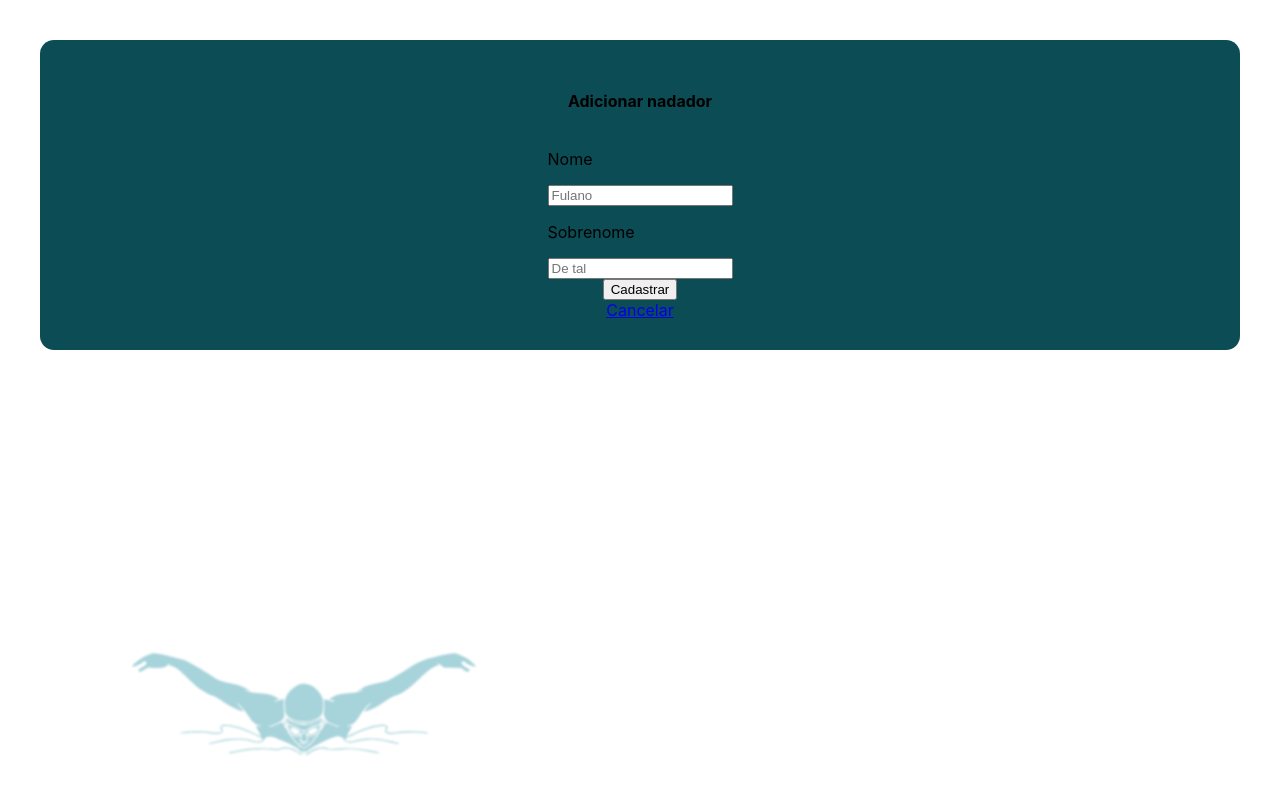
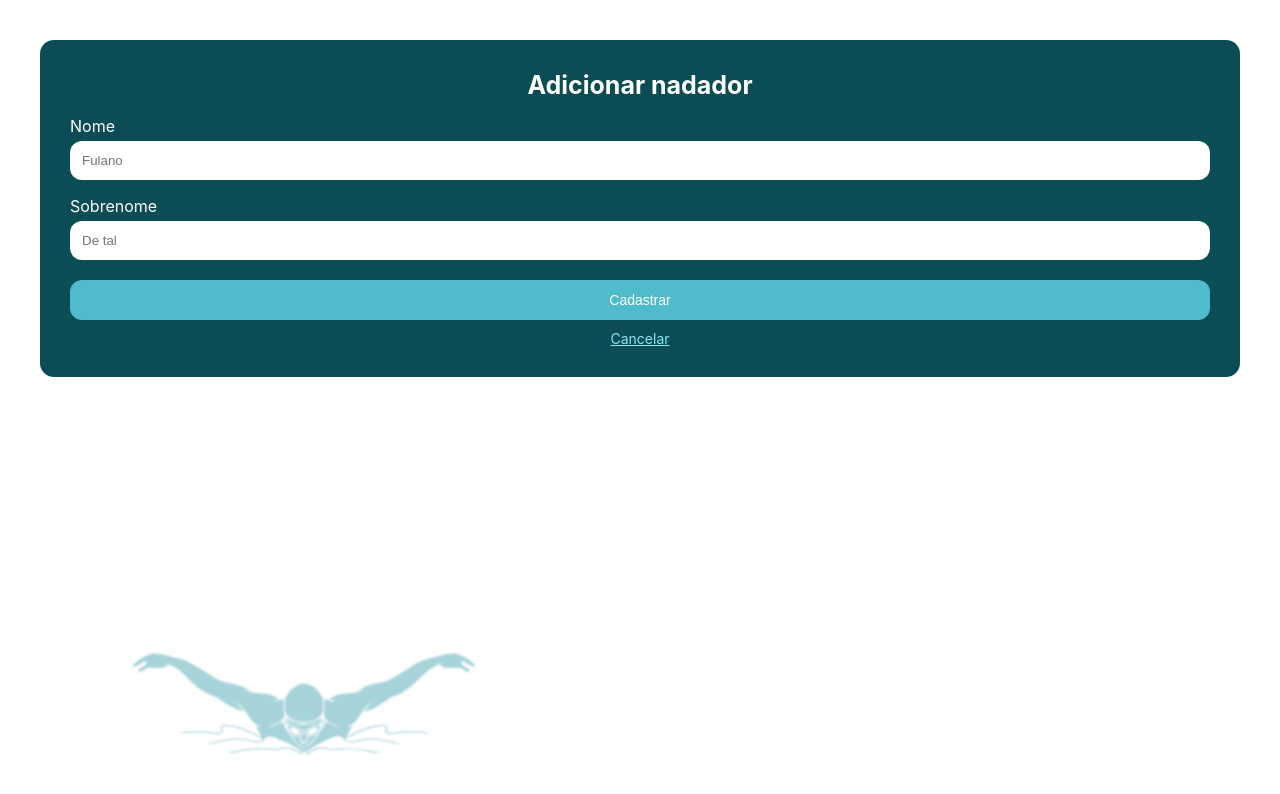
Before and after one commit to victorlpgazolli/swimmer-reaction-timer-meter, a React (Create React App) app in the folder src/frontend/: page /#/nadadores/adicionar in a window 1280 px wide. Shown: the top 794 px of the page. Built offline with nearby package versions, Linux system fonts and the light colour scheme; no server answers.

Commit message:
[ref] add swimmer

```diff
--- a/src/frontend/src/pages/AddSwimmer/index.js
+++ b/src/frontend/src/pages/AddSwimmer/index.js
@@ -37,27 +37,64 @@ function AddSwimmerPage({
                         flexDirection: "column"
                     }}>
 
-                    <h4>Adicionar nadador</h4>
+                    <h4 style={{
+                        color: "white",
+                        fontSize: 25,
+                        margin: 0,
+                    }}>Adicionar nadador</h4>
                     <form style={{
                         display: "flex",
                         flexDirection: "column",
                         justifyContent: "center",
                         flex: 1,
+                        width: "100%"
                     }}>
-                        <p>Nome</p>
-                        <input placeholder='Fulano' />
-                        <p>Sobrenome</p>
-                        <input placeholder='De tal' />
+                        <p style={{
+                            marginBottom: 5,
+                            color: "#fff"
+                        }}>Nome</p>
+                        <input style={{
+                            padding: 10,
+                            borderRadius: 12,
+                            borderColor: "transparent",
+                        }} placeholder='Fulano' />
+                        <p style={{
+                            marginBottom: 5,
+                            color: "#fff"
+                        }}>Sobrenome</p>
+                        <input style={{
+                            padding: 10,
+                            borderRadius: 12,
+                            borderColor: "transparent",
+                        }} placeholder='De tal' />
                         <div
                             style={{
                                 display: "flex",
                                 flex: 1,
                                 flexDirection: "column",
                                 justifyContent: "center",
-                                alignItems: "center"
+                                alignItems: "center",
+                                paddingTop: 10
                             }}>
-                            <button>Cadastrar</button>
-                            <a href='#/nadadores'>Cancelar</a>
+                            <button style={{
+                                padding: 10,
+                                display: "flex",
+                                flex: 1,
+                                width: "100%",
+                                justifyContent: "center",
+                                borderRadius: 12,
+                                borderColor: "transparent",
+                                color: "white",
+                                background: "#50BBCA",
+                                margin: "10px 0",
+                                fontSize: 14,
+                            }}>Cadastrar</button>
+                            <a
+                                style={{
+                                    color: "#8CE6F5",
+                                    fontSize: 14,
+                                }}
+                                href='#/nadadores'>Cancelar</a>
                         </div>
                     </form>
                 </div>
```
